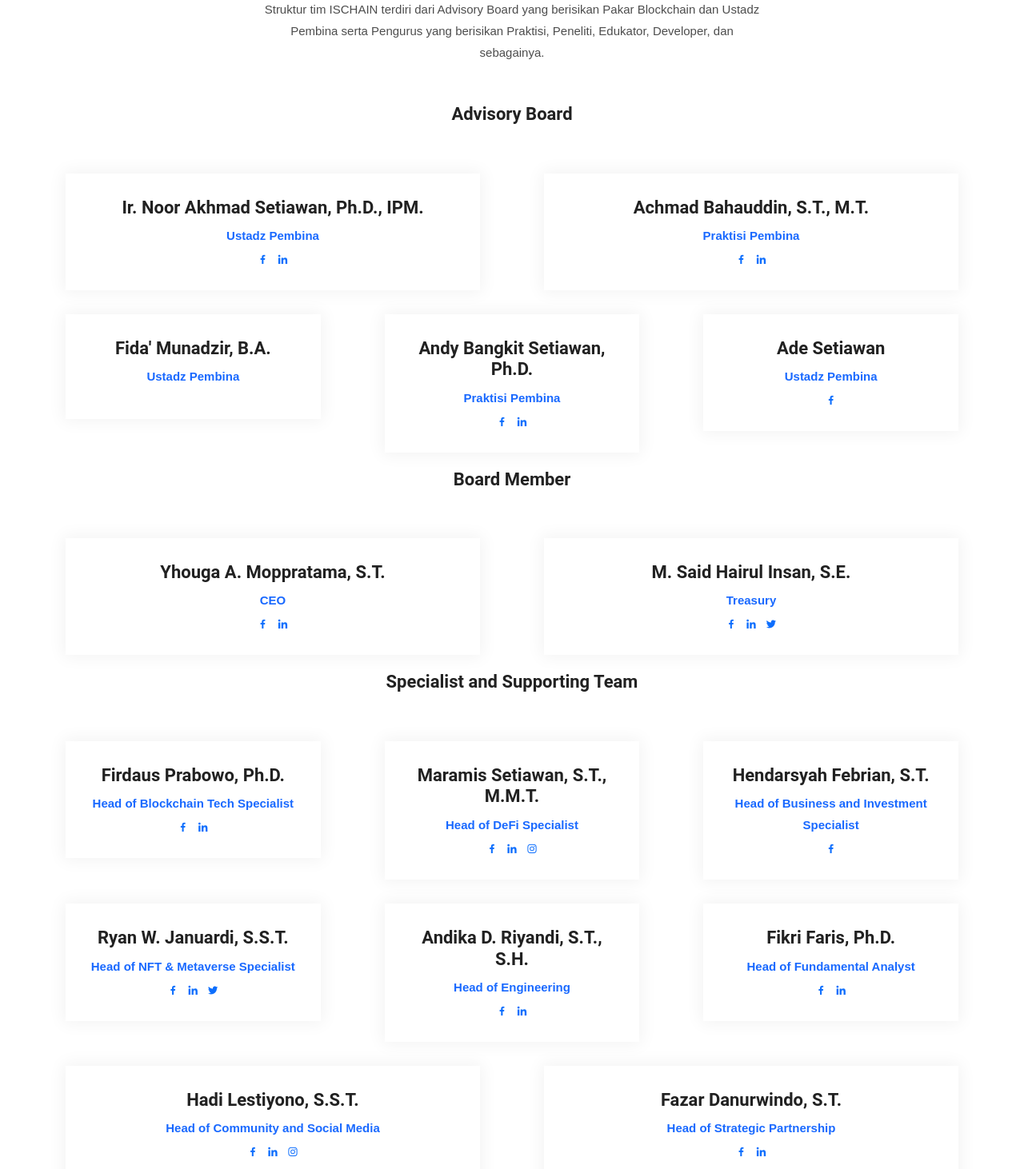
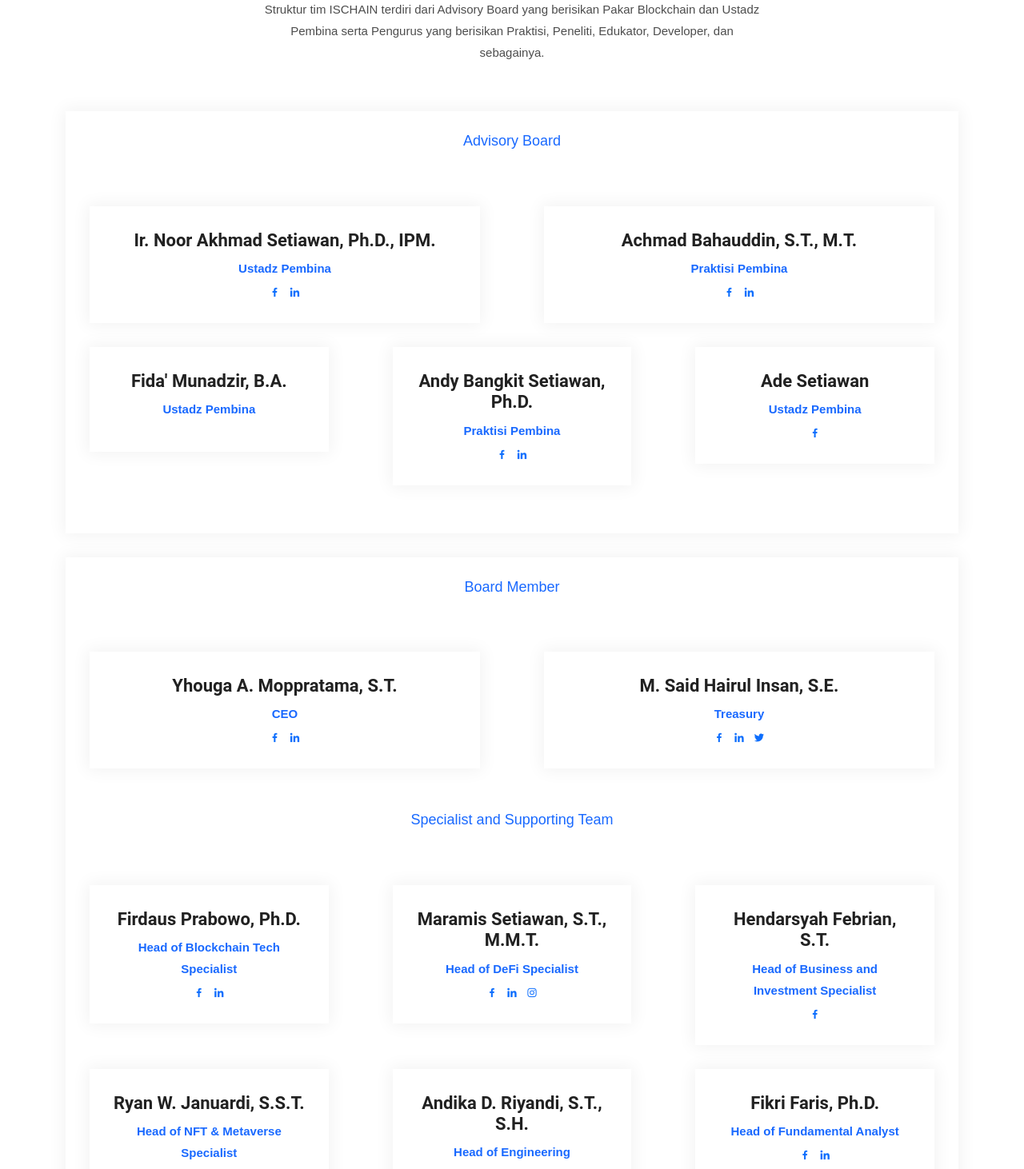
Before and after one commit to ischain/ischain.github.io, a Next.js app: page /tentang-kami in a window 1280 px wide. Shown: the part 2280-3742 px from the top of the page at 80% size. Built offline with nearby package versions, Linux system fonts and the light colour scheme.

Commit message:
Update TeamTwo.js

```diff
--- a/components/Common/TeamTwo.js
+++ b/components/Common/TeamTwo.js
@@ -11,8 +11,9 @@ class TeamTwo extends Component {
                         <p>Struktur tim ISCHAIN terdiri dari Advisory Board yang berisikan Pakar Blockchain dan Ustadz Pembina serta Pengurus yang berisikan Praktisi, Peneliti, Edukator, Developer, dan sebagainya.</p>
                     </div>
 
+                    <div className="single-team active">
                     <div className="section-title">
-                        <h3>Advisory Board</h3>
+                        <span>Advisory Board</span>
                         </div>
                     <div className="row">
                        <div className="col-lg-6 col-sm-6">
@@ -106,10 +107,11 @@ class TeamTwo extends Component {
                                 </div>
                             </div>
                         </div>
-                    </div>
+                    </div></div>
 
+                <div className="single-team active">
                     <div className="section-title">
-                        <h3>Board Member</h3>
+                        <span>Board Member</span>
                         </div>
                     <div className="row">
                        <div className="col-lg-6 col-sm-6">
@@ -162,10 +164,11 @@ class TeamTwo extends Component {
                         </div>
                     </div>
 
+                    <br></br>
 
-                        <div className="section-title">
-                            <h3>Specialist and Supporting Team</h3>
-                        </div>
+                    <div className="section-title">
+                            <span>Specialist and Supporting Team</span>
+                    </div>
                         <div className="row">
                         <div className="col-lg-4 col-sm-6 offset-sm-4 offset-lg-0">
                             <div className="single-team active">
@@ -353,7 +356,7 @@ class TeamTwo extends Component {
                             </div>
                         </div>
                     </div>
-                </div>
+                </div></div>
             </section>
         );
     }
```
